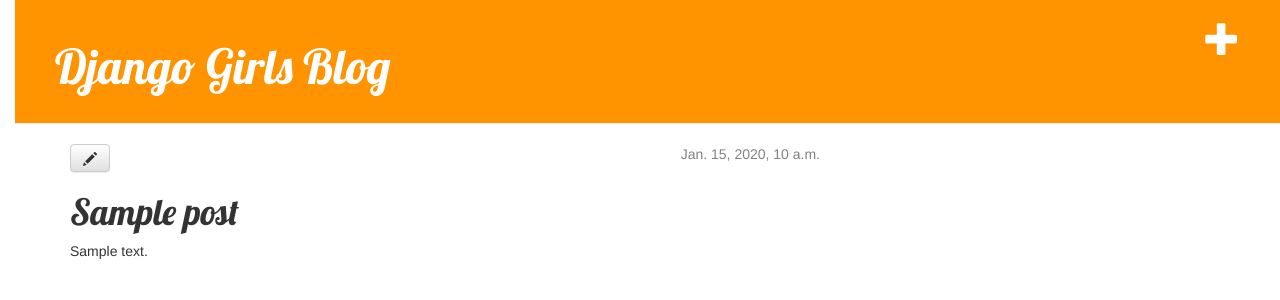
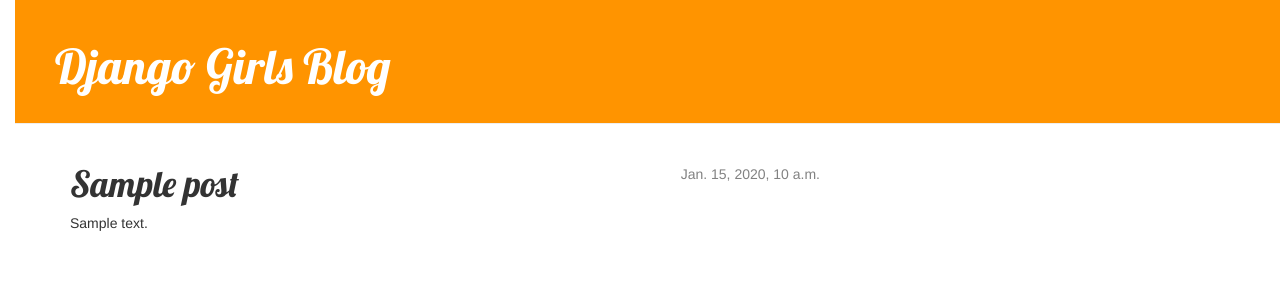
Before and after one commit to angieuser/my-first-blog, a Django app: template blog/templates/blog/post_detail.html in a window 1280 px wide. Shown: the top 300 px of the page. Run offline with Django 3.2, Linux system fonts and the light colour scheme; the template is opened without the code that fills it: most values are stand-ins (such as "Sample title", 1, 10 or a date in 2020); some libraries are stand-ins or nearby versions.

Commit message:
Added views to create/edit blog post inside the site.

```diff
--- a/blog/templates/blog/base.html
+++ b/blog/templates/blog/base.html
@@ -9,7 +9,9 @@
         </head>
         <body>
             <div class="page-header">
-                <a href="{% url 'blog.views.post_new' %}" class="top-menu"><span class="glyphicon glyphicon-plus"></span></a>
+                {% if user.is_authenticated %}
+                <a href="{% url 'post_new' %}" class="top-menu"><span class="glyphicon glyphicon-plus"></span></a>
+                {% endif %}
                 <h1><a href="/">Django Girls Blog</a></h1>
             </div>
             <div class="content container">
--- a/blog/templates/blog/post_detail.html
+++ b/blog/templates/blog/post_detail.html
@@ -7,7 +7,9 @@
                 {{ post.published_date }}
             </div>
         {% endif %}
-        <a class="btn btn-default" href="{% url 'post_edit' pk=post.pk %}"><span class="glyphicon glyphicon-pencil"></span></a>
+        {% if user.is_authenticated %}
+    	<a class="btn btn-default" href="{% url 'post_edit' pk=post.pk %}"><span class="glyphicon glyphicon-pencil"></span></a>
+		{% endif %}
         <h1>{{ post.title }}</h1>
         <p>{{ post.text|linebreaks }}</p>
     </div>
```
